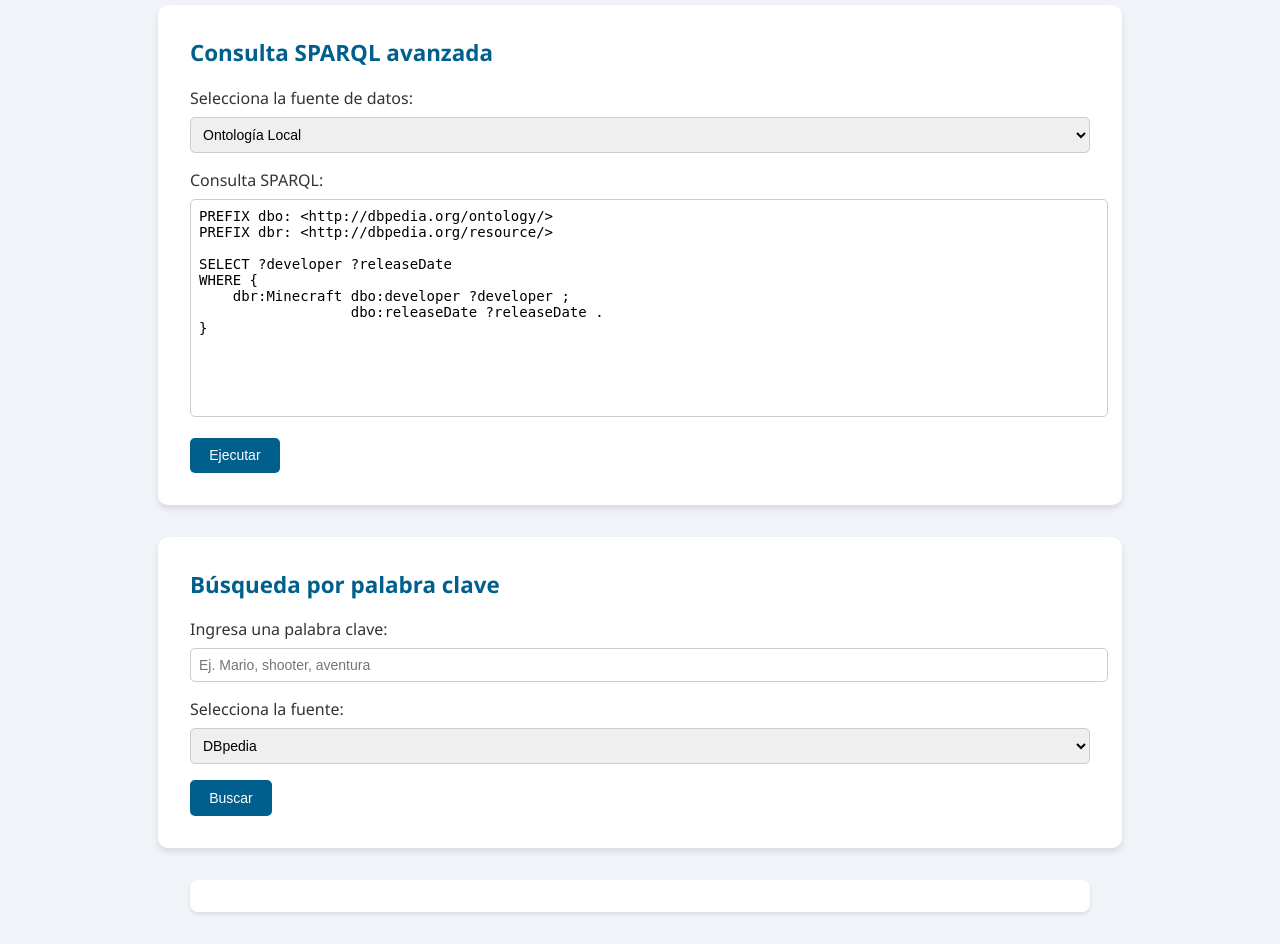
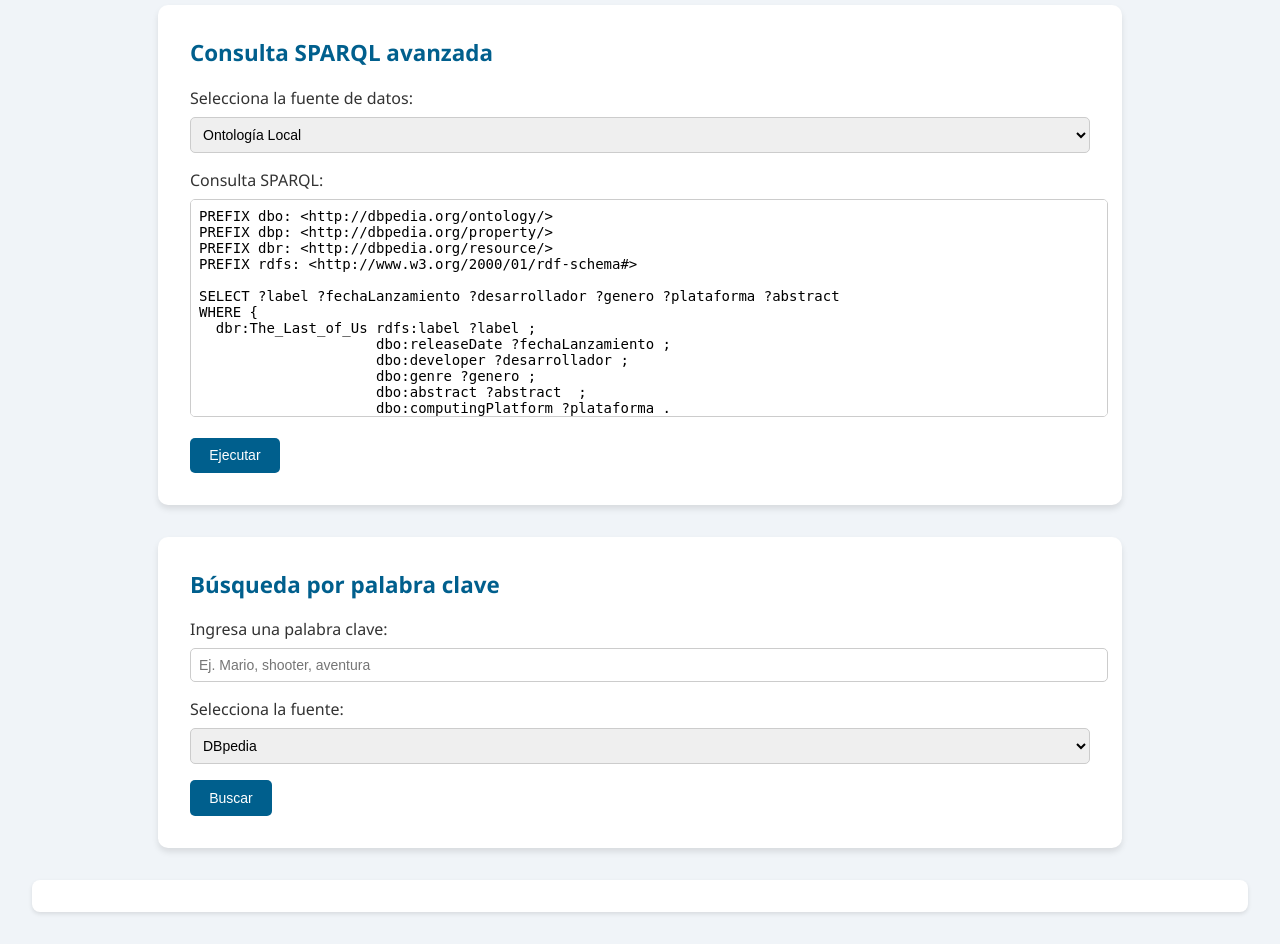
Before and after one commit to Pierre-Rodri/ontologia-videojuegos, a Flask app: page / in a window 1280 px wide. Shown: the part 178-1122 px from the top of the page. Run offline with Flask 3, Linux system fonts and the light colour scheme.

Commit message:
Corrección del index.html para que muestre resultados en una area mas grande y del backend para que detecte mas variables al filtrar el lenguaje

```diff
--- a/app.py
+++ b/app.py
@@ -29,7 +29,7 @@ def ejecutar_sparql():
     try:
         if endpoint == "dbpedia":
             #variable de idiomas
-            vars_con_idioma = ["label", "comment", "title", "description", "name"]
+            vars_con_idioma = ["label", "comment", "title", "description", "name", "abstract"]
 
             #add filtros de idioma automáticamente si no hay filtros existentes
             if "WHERE {" in query and "lang(" not in query:
--- a/templates/index.html
+++ b/templates/index.html
@@ -115,13 +115,23 @@
       <label id="labelConsulta" for="query">Consulta SPARQL:</label>
       <textarea id="query" name="query" style="height: 200px; resize: none; overflow: auto; font-family: monospace; font-size: 14px; width: 100%;">
 PREFIX dbo: <http://dbpedia.org/ontology/>
+PREFIX dbp: <http://dbpedia.org/property/>
 PREFIX dbr: <http://dbpedia.org/resource/>
+PREFIX rdfs: <http://www.w3.org/2000/01/rdf-schema#>
 
-SELECT ?developer ?releaseDate
+SELECT ?label ?fechaLanzamiento ?desarrollador ?genero ?plataforma ?abstract
 WHERE {
-    dbr:Minecraft dbo:developer ?developer ;
-                  dbo:releaseDate ?releaseDate .
+  dbr:The_Last_of_Us rdfs:label ?label ;
+                     dbo:releaseDate ?fechaLanzamiento ;
+                     dbo:developer ?desarrollador ;
+                     dbo:genre ?genero ;
+                     dbo:abstract ?abstract  ;
+                     dbo:computingPlatform ?plataforma .
+
+  FILTER (lang(?titulo) = "es")
+  FILTER (lang(?resumen) = "es")
 }
+LIMIT 10
       </textarea>
       <button type="submit" id="btnEjecutar">Ejecutar</button>
     </form>
@@ -142,9 +152,9 @@ WHERE {
   </div>
 
   <div id="loader"></div>
-  <div id="resultContainer" style="max-width: 900px; margin: auto;">
+  <div id="resultContainer" style="max-width: 1500px; margin: auto;">
     <h2 id="resultTitle" style="display: none; color: #005f8d; font-size: 1.5rem; margin-bottom: 1rem;">Resultados:</h2>
-    <div id="result" style="background: white; padding: 1rem; border-radius: 8px; box-shadow: 0 2px 4px rgba(0,0,0,0.1);"></div>
+    <div id="result" style="max-width: 1500px; background: white; padding: 1rem; border-radius: 8px; box-shadow: 0 2px 4px rgba(0,0,0,0.1);"></div>
   </div>
 
   <script>
```
